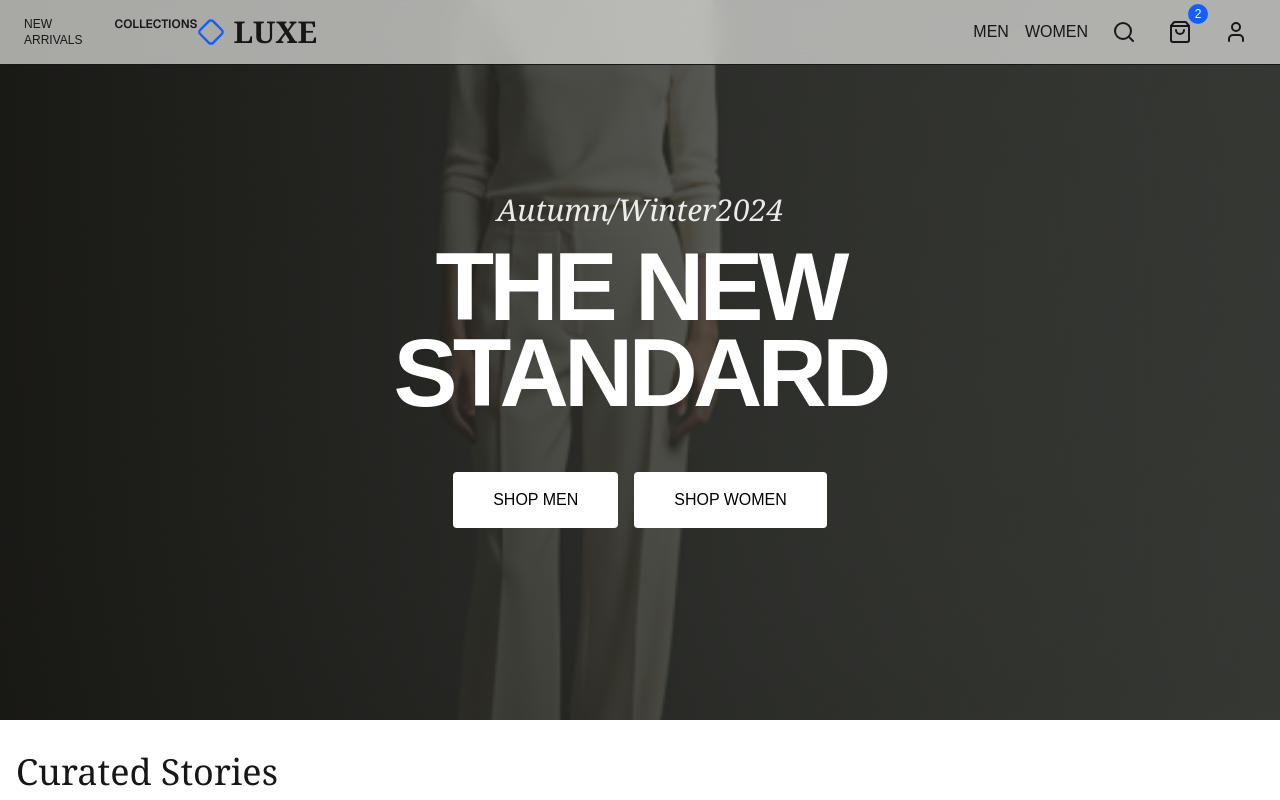
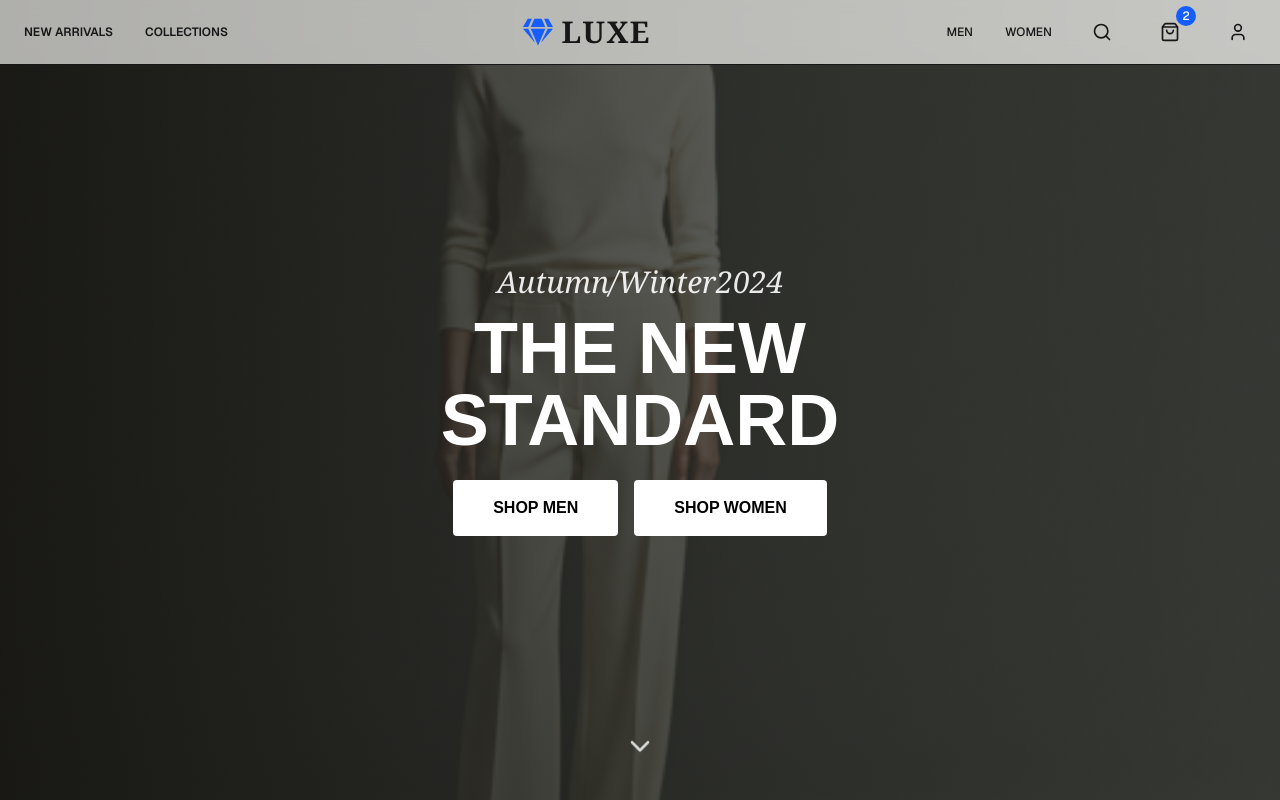
Before and after one commit to Siva2512/E-Commerce_frontend, a Next.js app: page / in a window 1280 px wide. Shown: the top 800 px of the page. Built offline with nearby package versions, Linux system fonts and the light colour scheme.

Commit message:
changed all the responsvie

```diff
--- a/src/app/globals.css
+++ b/src/app/globals.css
@@ -10,13 +10,6 @@
   --color-foreground: var(--foreground);
   --font-sans: var(--font-geist-sans);
   --font-mono: var(--font-geist-mono);
-}
-
-@media (prefers-color-scheme: dark) {
-  :root {
-    --background: #0a0a0a;
-    --foreground: #ededed;
-  }
 }
 
 body {
--- a/src/components/Navbar.jsx
+++ b/src/components/Navbar.jsx
@@ -1,42 +1,46 @@
-import { Search, ShoppingBag, User, Diamond } from "lucide-react";
+import { Search, ShoppingBag, User } from "lucide-react";
+import { FaGem } from "react-icons/fa";
+
 
 export default function Navbar() {
   return (
     <nav className="w-full bg-[#e6e6e3] border-b fixed top-0 left-0 z-50 backdrop-blur-md bg-[#e6e6e3]/70">
-      <div className="max-w-7xl mx-auto px-6 h-16 flex items-center justify-between">
+      <div className="max-w-7xl mx-auto px-6 h-16 grid grid-cols-[auto,1fr,auto] items-center">
 
         {/* LEFT MENU */}
-        <div className="hidden md:flex gap-8 ">
-          <a className="text-xs uppercase font-sansfont-semibold hover:text-blue-500" href="#">NEW ARRIVALS</a>
-          <a className="text-xs uppercase  font-sans font-semibold hover:text-blue-500" href="# ">COLLECTIONS</a>
+        <div className="hidden sm:flex gap-8 whitespace-nowrap font-sans text-[12px] ">
+          <a className="text-xs uppercase font-sans font-semibold hover:text-[#1152d4]" href="#">NEW ARRIVALS</a>
+          <a className="text-xs uppercase  font-sans font-semibold hover:text-[#1152d4]" href="# ">COLLECTIONS</a>
         </div>
 
         {/* CENTER LOGO */}
-        <div className="flex items-center gap-2 font-serif text-3xl font-bold absolute left-1/2 -translate-x-1/2 md:static md:translate-x-0">
-          <Diamond className="text-blue-600" size={28} />
+        <div className="flex items-center gap-2 text-3xl font-serif font-bold tracking-wider
+                justify-start sm:justify-center col-start-1 sm:col-start-2">
+          <FaGem className="text-3xl text-blue-600" />
           LUXE
         </div>
 
         {/* RIGHT MENU */}
 
-        <div className="flex items-center gap-4 font-medium
-                justify-start md:justify-end w-full">
-                  <a className=" hidden md:block cursor-pointer hover:text-blue-500" href="#">MEN</a>
-                  <a className="hidden md:block cursor-pointer hover:text-blue-500" href="#">WOMEN</a>
+        <div className="flex items-center gap-8 font-medium font-sans text-[12px]
+                justify-end sm:justify-end col-start-3 sm:col-start-3">
+                  <a className=" hidden sm:block cursor-pointer hover:text-blue-500" href="#">MEN</a>
+                  <a className="hidden sm:block cursor-pointer hover:text-blue-500" href="#">WOMEN</a>
                   {/* Search */}
-            <div className="p-2 rounded-full hover:bg-gray-200 transition cursor-pointer">
-              <Search size={24} />
+            <div className="p-1.5 md:p-2 rounded-full hover:bg-gray-200 transition cursor-pointer">
+              <Search size={20} />
+
               </div>
             {/* Cart */}
             <div className="relative p-2 rounded-full hover:bg-gray-200 transition cursor-pointer">
-              <ShoppingBag size={24} />
+              <ShoppingBag size={20} />
               <span className="absolute -top-2 -right-2 bg-blue-600 text-white text-xs w-5 h-5 flex items-center justify-center rounded-full">
                 2
                 </span>
                 </div>
             {/* User */}
             <div className="p-2 rounded-full hover:bg-gray-200 transition cursor-pointer">
-              <User size={24} />
+              <User size={20} />
                </div>
                </div>
       </div>
--- a/src/components/footer.jsx
+++ b/src/components/footer.jsx
@@ -2,6 +2,8 @@ import React from "react";
 import { BiWorld } from "react-icons/bi";
 import { FiCamera } from "react-icons/fi";
 import { CiAt } from "react-icons/ci";
+import { FaGem } from "react-icons/fa";
+
 
 const Footer = () => {
   return (
@@ -10,7 +12,8 @@ const Footer = () => {
       <div className="mx-auto grid max-w-7xl grid-cols-1 gap-12 py-21  md:grid-cols-2 lg:grid-cols-4 border-b border-[#1f2430]">
         {/* BRAND */}
         <div className="space-y-6">
-          <h2 className="text-2xl font-serif font-bold text-white">LUXE</h2>
+          <h2 className="text-2xl font-serif font-bold text-white flex items-center gap-2">
+            <FaGem className="text-3xl text-blue-600" />LUXE</h2>
 
           <p className=" text-[#9ca3af]">
             Defining modern luxury since 2012. Our mission is to provide
--- a/src/pages/hero.jsx
+++ b/src/pages/hero.jsx
@@ -1,33 +1,41 @@
+import { ChevronDown } from "lucide-react";
+
 export default function Hero() {
   return (
-    <section className="relative w-full h-[90vh]">
+    <section className=" relative w-full md:h-screen pt-16">
 
       {/* Background Image */}
       <img
         src="/main.png"
         alt="Fashion Banner"
-        className="w-full h-full object-cover"
+        className="w-full h-full object-cover object-center"
       />
 
 
-      <div className="absolute inset-0 bg-gradient-to-r from-[#1A1916]/90 to-[#484a44]/70"></div>
+      <div className="absolute inset-0 bg-gradient-to-r from-[#1A1916]/90 to-[#484a44]/70 z-0 "></div>
 
       {/* Text Content */}
-      <div className="absolute inset-0 flex flex-col items-center justify-center text-center text-white px-4">
-        <h1 className="text-white font-serif italic text-2xl md:text-3xl mb-4 opacity-90"> Autumn/Winter2024</h1>
-        <h1 className="text-white text-6xl md:text-8xl font-black leading-[0.9] tracking-tighter mb-8 max-w-4xl mx-auto">
+      <div className="absolute inset-0 flex flex-col items-center justify-center text-center text-white px-4 pt-16 sm:pt-0">
+        <h1 className="text-white font-serif italic text-lg sm:text-xl md:text-3xl mb-3 opacity-90"> Autumn/Winter2024</h1>
+        <h1 className="  text-4xl md:text-6xl font-bold text-white md:text-6xl lg:text-7xl">
           THE NEW <br /> STANDARD
         </h1>
 
-        <div className="mt-6 flex gap-4">
-          <button className="bg-white uppercase font-bold text-black px-10 hover:text-white py-4  font-medium hover:bg-blue-600 rounded-sm">
+        <div className="mt-6 flex flex-col sm:flex-row gap-4">
+          <button className="bg-white uppercase font-bold text-black px-6 sm:px-10 py-3 sm:py-4 hover:text-white hover:bg-blue-600 rounded-sm">
             Shop Men
           </button>
 
-          <button className="bg-white uppercase font-bold text-black px-10 hover:text-white py-4  font-medium hover:bg-blue-600 rounded-sm">
+          <button className="bg-white uppercase font-bold text-black px-6 sm:px-10 py-3 sm:py-4 hover:text-white hover:bg-blue-600 rounded-sm">
             Shop Women
           </button>
         </div>
+        <div className="mt-6 sm:mt-0 sm:absolute sm:bottom-8 left-1/2 -translate-x-1/2 animate-bounce cursor-pointer">
+  <ChevronDown size={32} className="text-white opacity-80" />
+</div>
+
+
+
 
       </div>
     </section>
--- a/src/pages/page2.jsx
+++ b/src/pages/page2.jsx
@@ -23,11 +23,12 @@ export default function CuratedStories (){
       {/* Layout */}
       <div className="grid grid-cols-1 md:grid-cols-12 gap-6 h-auto">
         {/* left crad */}
-        <div className="md:col-span-7 relative group overflow-hidden bg-gray-200 h-full ">
+        <div className="md:col-span-7 relative group overflow-hidden bg-gray-200 h-[60vh] md:h-full ">
             <img
             src="/img1.png"
             alt="Fashion Banner"
-            className="w-full h-full object-cover"
+            className="w-full h-full object-cover
+                       transition-transform duration-700 group-hover:scale-110"
             />
 
             <div className="absolute inset-0 bg-black/40"></div>
@@ -51,7 +52,8 @@ export default function CuratedStories (){
             <img
             src="/img2.png"
             alt="Fashion Banner"
-            className="w-full  object-cover object-center"
+            className="w-full h-full  object-cover object-center transition-transform duration-700 group-hover:scale-110
+"
             />
 
             <div className="absolute inset-0 bg-black/40"></div>
@@ -70,7 +72,7 @@ export default function CuratedStories (){
             <img
             src="/img3.png"
             alt="Fashion Banner"
-            className="w-full h-full object-cover"
+            className="w-full h-full object-cover transition-transform duration-700 group-hover:scale-110 "
             />
 
             <div className="absolute inset-0 bg-black/40"></div>
--- a/src/pages/page3.jsx
+++ b/src/pages/page3.jsx
@@ -20,7 +20,7 @@ const Page3 = () => {
 
       <div className="flex gap-6 overflow-x-auto scroll-smooth scrollbar-hide">
         {images.map((img) => (
-          <div key={img.id} className="group text-left  mix-w-[320px] min-w-[350px]">
+          <div key={img.id} className="group text-left min-w-[400px] flex flex-col items-center">
 
             {/* Image Box */}
             <div className="relative h-[450px] w-full overflow-hidden">
@@ -28,7 +28,7 @@ const Page3 = () => {
               <Image
                 src={img.src}
                 alt={img.name}
-                className="object-cover transition duration-500 group-hover:scale-120"
+                className="object-cover transition duration-700 group-hover:scale-110"
               />
 
               {/* Hover Button */}
--- a/src/pages/page5.jsx
+++ b/src/pages/page5.jsx
@@ -22,7 +22,7 @@ export default function Newsletter() {
               className="flex-1 bg-transparent outline-none text-sm placeholder-gray-400"
             />
 
-            <button className="text-xs font-bold tracking-widest hover:text-gray-600 transition px-6 py-4 uppercase whitespace-nowrap">
+            <button className="whitespace-nowrap py-4 text-xs tracking-widest hover:text-[#155dfc]">
               SIGN UP
             </button>
           </div>
```
Also changed, not shown: src/pages/page4.jsx (+9 -7 lines).
